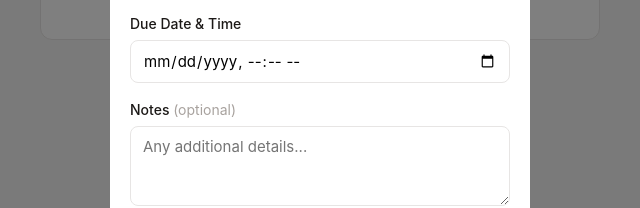
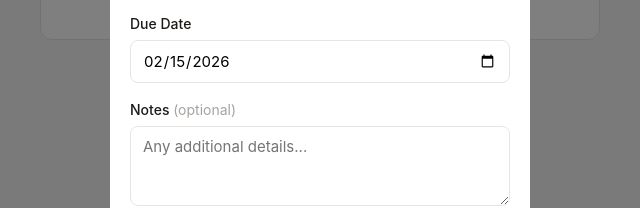
Before and after one commit to C-doris/duelist, a plain HTML site: page index.html in a window 1280 px wide. Both pictures are taken after a click on the button "+ Add". Shown: the part 379-587 px from the top of the page, 320-960 px from the left. Drawn offline with Linux system fonts and the light colour scheme.

Commit message:
Update index.html

```diff
--- a/index.html
+++ b/index.html
@@ -62,8 +62,8 @@
             <input type="text" id="title" placeholder="e.g., Image Processing" required>
           </div>
           <div class="form-group">
-            <label for="dueDate">Due Date & Time</label>
-            <input type="datetime-local" id="dueDate" required>
+            <label for="dueDate">Due Date</label>
+            <input type="date" id="dueDate" required>
           </div>
           <div class="form-group">
             <label for="notes">Notes <span class="optional">(optional)</span></label>
```
